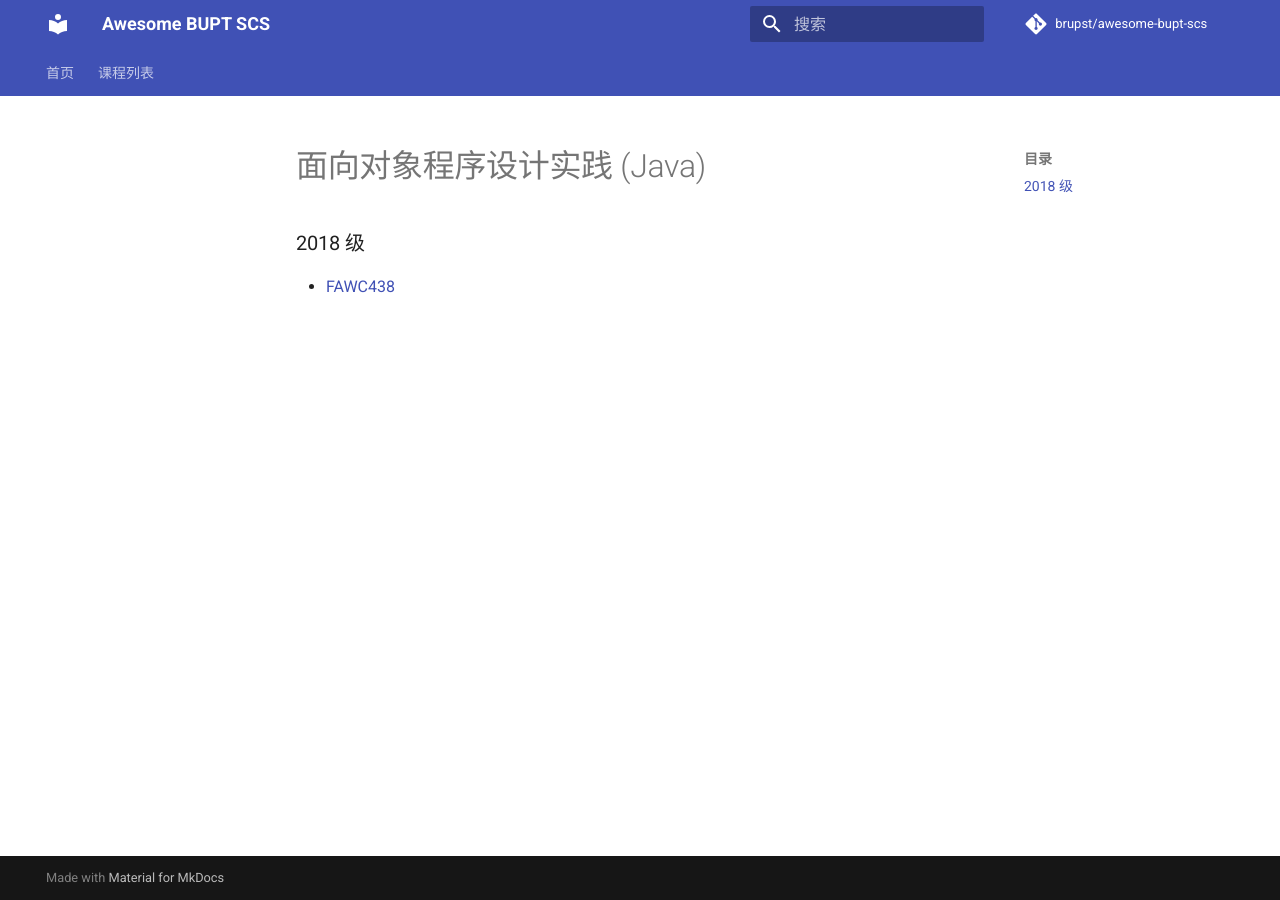
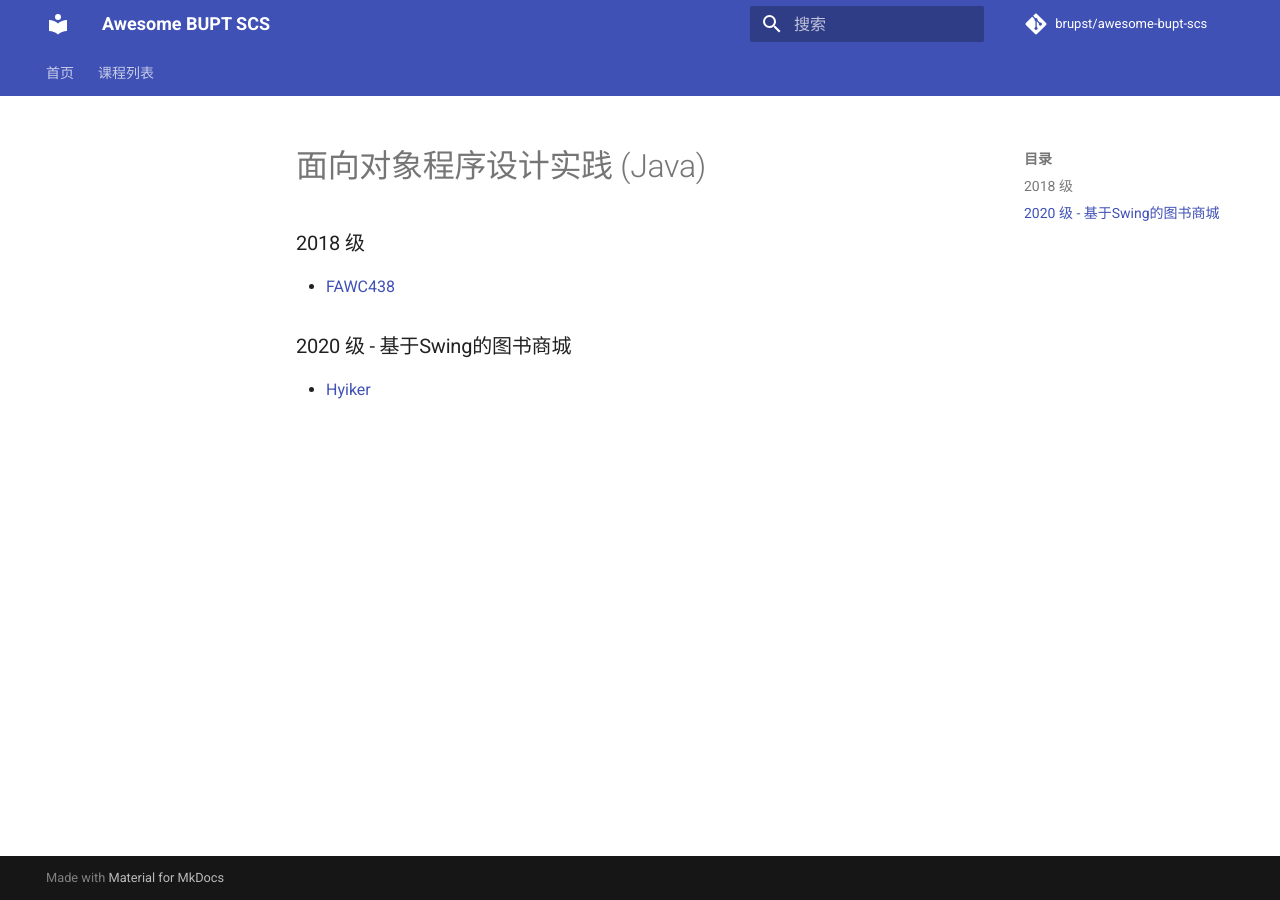
Before and after one commit to brupst/awesome-bupt-scs, an MkDocs documentation site: the page built from projects/Java.md, in a window 1280 px wide. Built offline with MkDocs 1.6.1 and Material for MkDocs 9.7.7, drawn with Linux system fonts in a browser that asks for light colours; comment, search, counter and statistics services are not loaded.

Commit message:
添加2020级java面向对象程序设计实践 (#66)

```diff
--- a/projects/Java.md
+++ b/projects/Java.md
@@ -3,3 +3,7 @@
 ### 2018 级
 
 * [FAWC438](https://github.com/FAWC438/Java-Course-Design)
+
+### 2020 级 - 基于Swing的图书商城
+
+* [Hyiker](https://github.com/Hyiker/BookShop)
```
